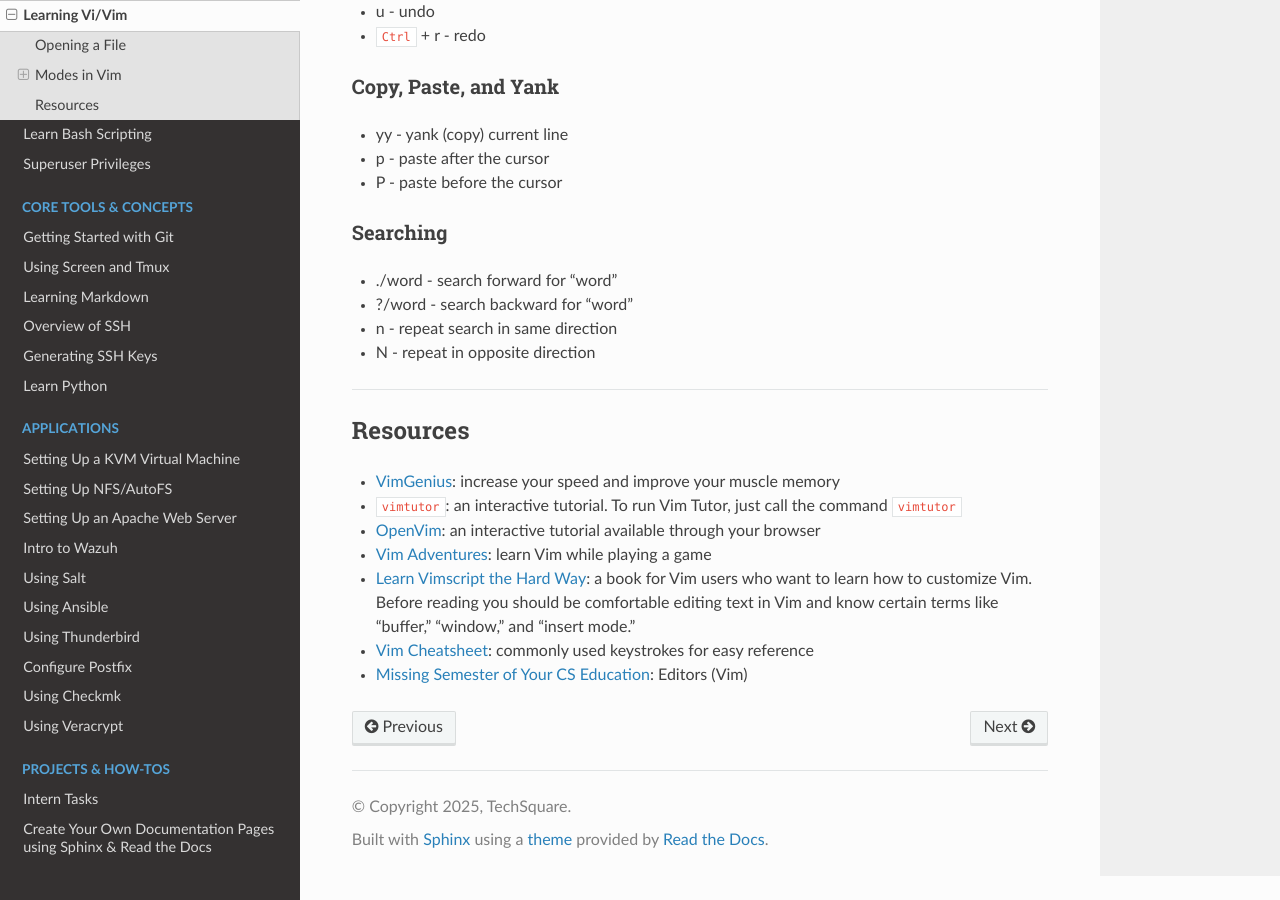
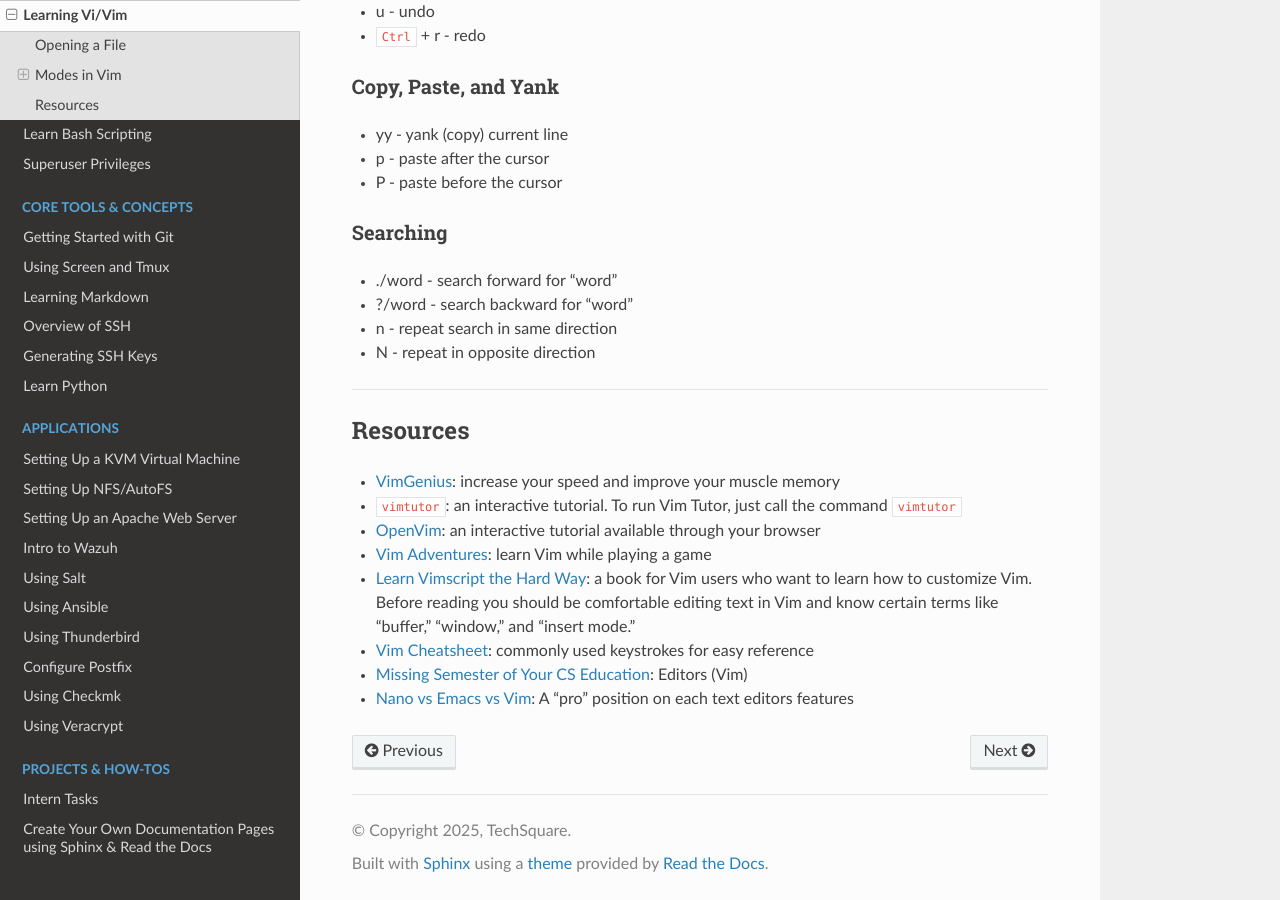
Before and after one commit to TechSquareInc/intern-playbook, a Sphinx documentation site: the page built from docs/source/getting-started/learning-vim.md, in a window 1280 px wide and 900 px high, scrolled down 1894 px. Built offline with Sphinx 7.4.7 and the Read the Docs theme 3.1.0, drawn with Linux system fonts in a browser that asks for light colours.

Commit message:
swap nano v emacs v vim resource to vim learning page

```diff
--- a/docs/source/getting-started/learning-vim.md
+++ b/docs/source/getting-started/learning-vim.md
@@ -88,3 +88,4 @@ Press `:` in Normal mode to enter the command line, then:
 - [Learn Vimscript the Hard Way](https://learnvimscriptthehardway.stevelosh.com/): a book for Vim users who want to learn how to customize Vim. Before reading you should be comfortable editing text in Vim and know certain terms like "buffer," "window," and "insert mode."
 - [Vim Cheatsheet](https://devhints.io/vim): commonly used keystrokes for easy reference
 - [Missing Semester of Your CS Education](https://missing.csail.mit.edu/2020/editors/): Editors (Vim)
+- [Nano vs Emacs vs Vim](https://www.redhat.com/en/blog/3-text-editors-compared): A "pro" position on each text editors features
```
Also changed, not shown: docs/source/getting-started/learn-bash-scripting.md (+0 -1 lines).
